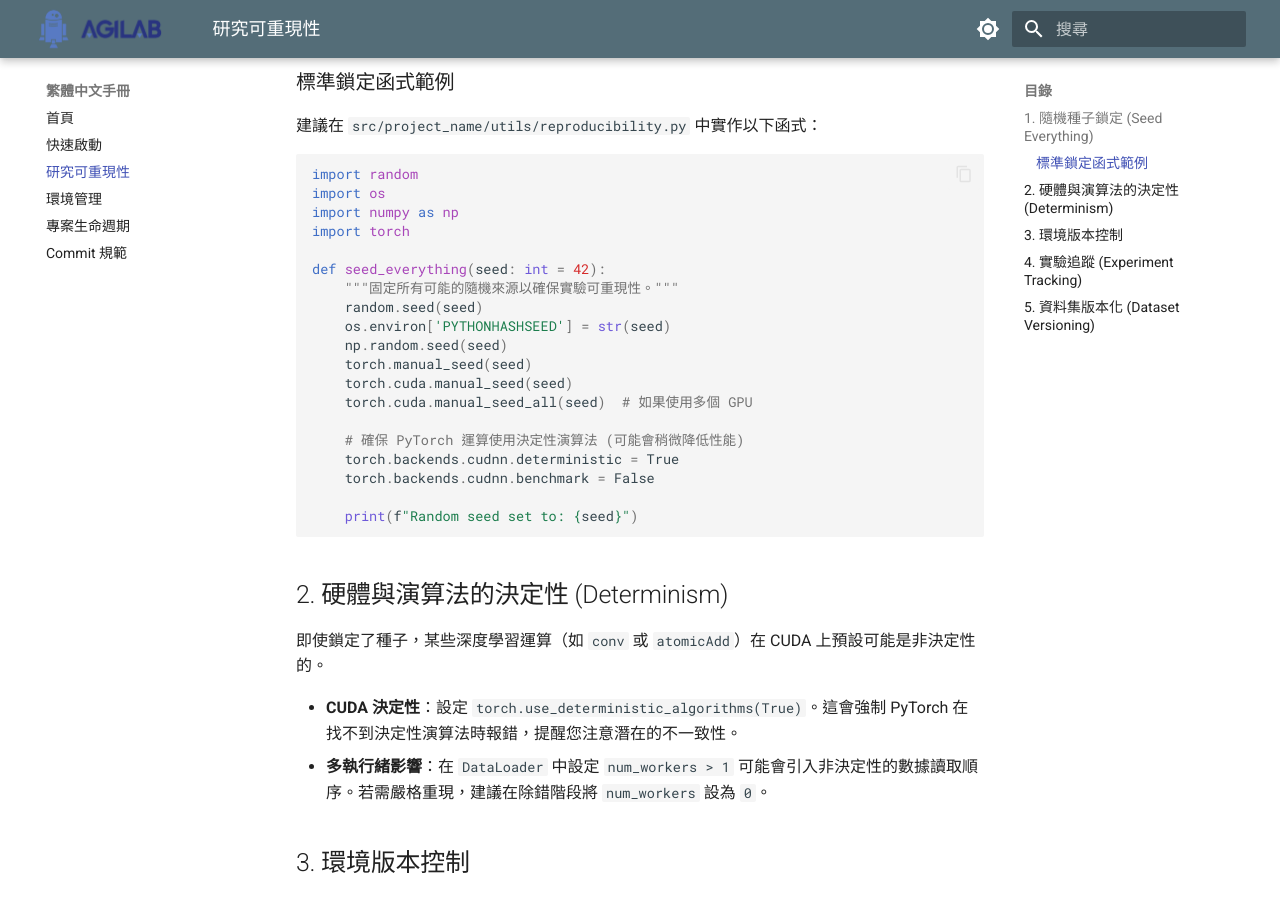
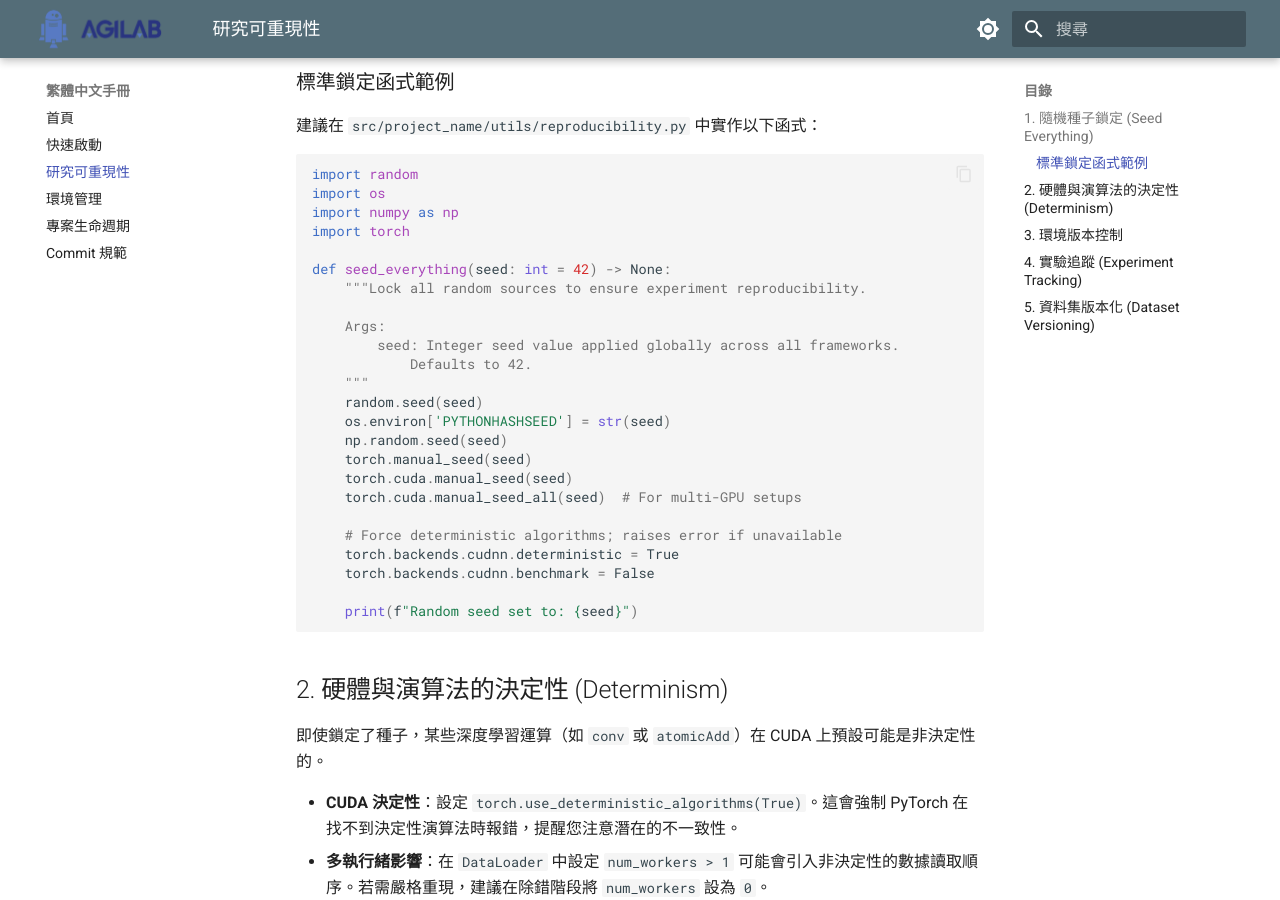
Before and after one commit to AGILAB-NTNU/AGILAB_Software_Lab_Guide, an MkDocs documentation site: the page built from docs/zh/reproducibility.md, in a window 1280 px wide and 900 px high, scrolled down 438 px. Built offline with MkDocs 1.6.1 and Material for MkDocs 9.7.7, drawn with Linux system fonts in a browser that asks for light colours.

Commit message:
docs: improve docstrings and type hinting for seed_everything utility in reproducibility guides

```diff
--- a/docs/zh/reproducibility.md
+++ b/docs/zh/reproducibility.md
@@ -15,16 +15,21 @@ import os
 import numpy as np
 import torch
 
-def seed_everything(seed: int = 42):
-    """固定所有可能的隨機來源以確保實驗可重現性。"""
+def seed_everything(seed: int = 42) -> None:
+    """Lock all random sources to ensure experiment reproducibility.
+
+    Args:
+        seed: Integer seed value applied globally across all frameworks.
+            Defaults to 42.
+    """
     random.seed(seed)
     os.environ['PYTHONHASHSEED'] = str(seed)
     np.random.seed(seed)
     torch.manual_seed(seed)
     torch.cuda.manual_seed(seed)
-    torch.cuda.manual_seed_all(seed)  # 如果使用多個 GPU
+    torch.cuda.manual_seed_all(seed)  # For multi-GPU setups
 
-    # 確保 PyTorch 運算使用決定性演算法 (可能會稍微降低性能)
+    # Force deterministic algorithms; raises error if unavailable
     torch.backends.cudnn.deterministic = True
     torch.backends.cudnn.benchmark = False
 
```
Also changed, not shown: docs/en/reproducibility.md (+8 -3 lines), docs/zh/contributing.md (+12 -12 lines).
